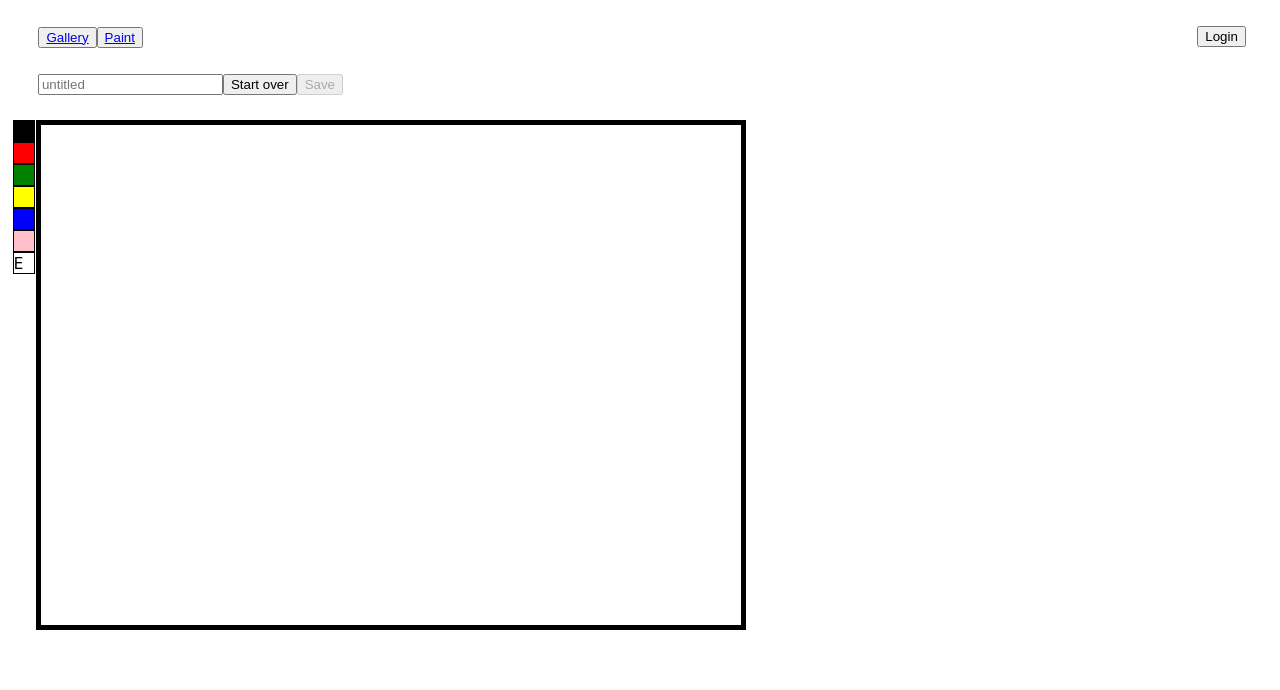
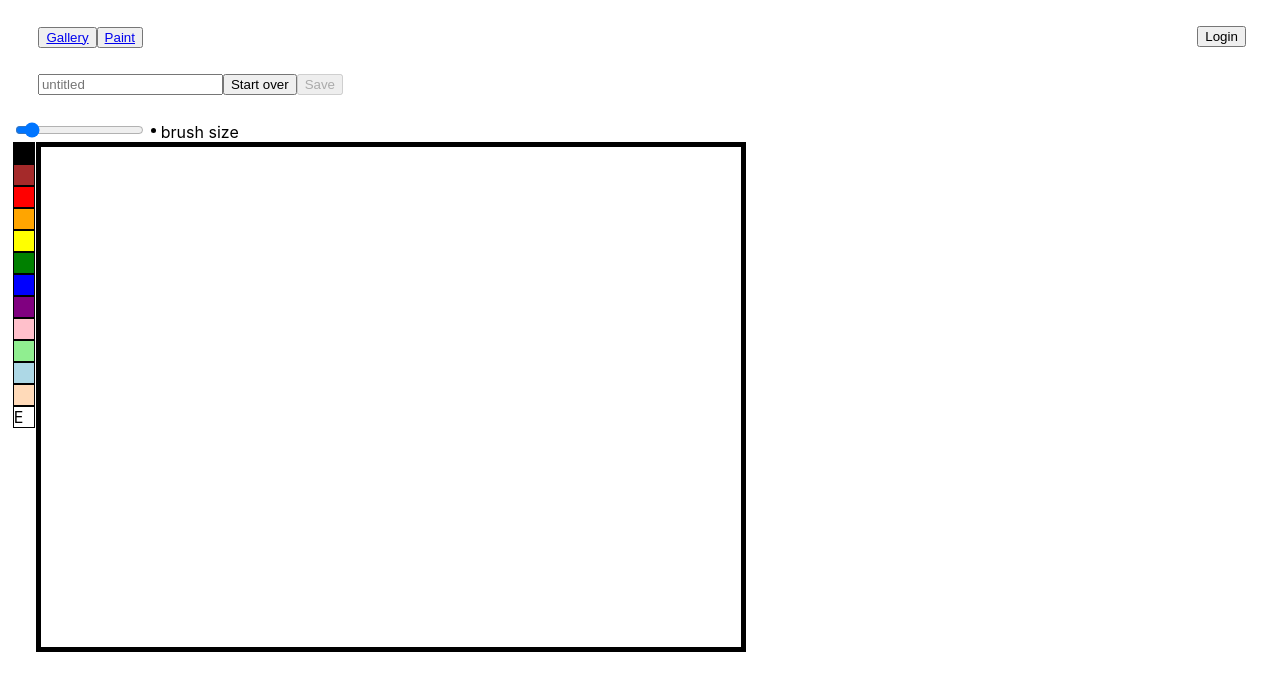
Before and after one commit to jrw192/gallery_app, a React (Create React App) app: page /paint in a window 1280 px wide. Shown: the top 690 px of the page. Built offline with nearby package versions, Linux system fonts and the light colour scheme; no server answers.

Commit message:
more canvas updates

```diff
--- a/src/App.tsx
+++ b/src/App.tsx
@@ -1,7 +1,5 @@
-import React from "react";
 import { useState, useEffect } from "react";
 import './App.css';
-import { Login } from './Login/Login';
 import { UserInfo } from './UserInfo/UserInfo';
 import { Navigation } from './Navigation/Navigation';
 import { Outlet } from "react-router-dom";
--- a/src/Canvas/Canvas.css
+++ b/src/Canvas/Canvas.css
@@ -23,7 +23,15 @@
 }
 
 .canvas {
+    aspect-ratio: auto 700 / 500;
+	border: 5px solid black;
 	display: inline-block;
-	border: 5px solid black;
 	z-index: -1;
 }
+
+.dot {
+	background-color: black;
+	border-radius: 50%;
+	display: inline-block;
+	margin:5px;
+  }
--- a/src/Canvas/Canvas.tsx
+++ b/src/Canvas/Canvas.tsx
@@ -7,13 +7,14 @@ import { SessionData } from '../SessionData';
 
 
 export const Canvas = () => {
+	const colorOptions = ['black', 'brown', 'red', 'orange', 'yellow',
+		'green', 'blue', 'purple', 'pink', 'lightgreen', 'lightblue', 'peachpuff'];
 	let canvas: HTMLCanvasElement | null;
 	const ctxRef = useRef<CanvasRenderingContext2D | null>(null);
 	const { sessionData } = useOutletContext<{ sessionData: SessionData }>();
 
-	const [myStrokeStyle, setMyStrokeStyle] = useState('');
-	const [myLineWidth, setMyLineWidth] = useState(0);
-	const [painted, setPainted] = useState(false);
+	const [brushColor, setBrushColor] = useState('');
+	const [brushSize, setBrushSize] = useState(5);
 
 	let isPainting: boolean = false;
 	let prevPos = { offsetX: 0, offsetY: 0 };
@@ -44,18 +45,18 @@ export const Canvas = () => {
 			if (ctxRef.current) {
 				ctxRef.current.lineJoin = 'round';
 				ctxRef.current.lineCap = 'round';
-				ctxRef.current.lineWidth = 5;
+				ctxRef.current.lineWidth = brushSize;
 			}
 		}
-	}, [myStrokeStyle, myLineWidth]);
+	}, [brushColor, brushSize]);
 
 	let startPainting = ({ nativeEvent }: React.MouseEvent<Element, MouseEvent>) => {
-		setPainted(true);
 		prevPos = { offsetX: nativeEvent.offsetX, offsetY: nativeEvent.offsetY };
 		isPainting = true;
+		console.log('brushSize:', brushSize);
 
 		const offSetData = { offsetX: nativeEvent.offsetX, offsetY: nativeEvent.offsetY };
-		paint(prevPos, offSetData, myStrokeStyle);
+		paint(prevPos, offSetData, brushColor);
 	}
 
 	let createLine = ({ nativeEvent }: React.MouseEvent<Element, MouseEvent>) => {
@@ -66,7 +67,7 @@ export const Canvas = () => {
 				start: { ...prevPos },
 				stop: { ...offsetData },
 			};
-			paint(prevPos, offsetData, myStrokeStyle);
+			paint(prevPos, offsetData, brushColor);
 			prevPos = offsetData;
 		}
 	}
@@ -97,24 +98,21 @@ export const Canvas = () => {
 	}
 
 	let setColor = (e: React.MouseEvent<Element, MouseEvent>) => {
-		setMyStrokeStyle(window.getComputedStyle(e.target as Element, null)
+		setBrushColor(window.getComputedStyle(e.target as Element, null)
 			.getPropertyValue('background-color'));
-		setMyLineWidth(5);
 		if (ctxRef.current) {
 			ctxRef.current.lineWidth = 5;
 		}
 	}
 
 	let erase = (e: React.MouseEvent<Element, MouseEvent>) => {
-		setMyStrokeStyle('white');
-		setMyLineWidth(20);
+		setBrushColor('white');
 		if (ctxRef.current) {
 			ctxRef.current.lineWidth = 20;
 		}
 	}
 
 	let clear = () => {
-		setPainted(false);
 		if (canvas && ctxRef.current) {
 			ctxRef.current.fillStyle = 'white';
 			ctxRef.current.fillRect(0, 0, canvas.width, canvas.height);
@@ -149,37 +147,44 @@ export const Canvas = () => {
 		}
 	}
 
+	let handleBrushSize = (e: any) => {
+		console.log('e', e.target.value);
+		setBrushSize(e.target.value);
+	}
+
 	return (
 		<div className='canvas-body'>
 			<form className='controls'>
 				<input id="titleInput" placeholder={'untitled'} required />
 				<button onClick={() => clear()}>Start over</button>
 				<button id="save-button" onClick={() => saveImage()}
-					disabled={sessionData.name.length === 0 || !painted}
+					disabled={sessionData.name.length === 0}
 				>Save</button>
 				{sessionData.name.length === 0 && <Tooltip
 					anchorSelect="#save-button"
 					content="log in to save"
 				/>}
-				{(!painted && sessionData.name.length > 0) && <Tooltip
-					anchorSelect="#save-button"
-					content="paint something before saving"
-				/>}
 			</form>
+			<div className='brush-section'>
+				<input className='range' type='range'
+					value={brushSize}
+					onChange={handleBrushSize}
+					min='1' max='50'>
+				</input>
+				<span className='dot' style={{
+					height: `${brushSize}px`,
+					width: `${brushSize}px`,
+				}}></span>
+				<span>brush size</span>
+			</div>
 			<div className='palette'>
 				<div style={{
-					backgroundColor: myStrokeStyle,
+					backgroundColor: brushColor,
 					borderRadius: '50%',
 				}}></div>
-				<div className='colorOption' style={{ backgroundColor: 'black' }} onClick={setColor}></div>
-				<div className='colorOption' style={{ backgroundColor: 'red' }} onClick={setColor}></div>
-				<div className='colorOption' style={{ backgroundColor: 'green' }} onClick={setColor}></div>
-				<div className='colorOption' style={{ backgroundColor: 'yellow' }} onClick={setColor}></div>
-				<div className='colorOption' style={{ backgroundColor: 'blue' }} onClick={setColor}></div>
-				<div className='colorOption' style={{ backgroundColor: 'pink' }} onClick={setColor}></div>
-				{/*<img src={EraserIcon} style={{height: '20px', width: '20px', border: '1px solid black'}}
-					onClick={eraserFunc}></img>*/}
-				<div style={{ height: '20px', width: '20px', border: '1px solid black' }} onClick={erase}>E</div>
+				{colorOptions.map((c) => <div className='colorOption' style={{ backgroundColor: c }} onClick={setColor}></div>)}
+				<div style={{ height: '20px', width: '20px', border: '1px solid black' }}
+					onClick={erase}>E</div>
 			</div>
 			<div>
 				<canvas className='canvas'
@@ -192,6 +197,6 @@ export const Canvas = () => {
 					onMouseMove={createLine}
 				/>
 			</div>
-		</div>
+		</div >
 	)
 };
--- a/src/Gallery/Gallery.css
+++ b/src/Gallery/Gallery.css
@@ -1,14 +1,14 @@
 .image-grid {
     display: grid;
-    grid-template-columns: repeat(auto-fit, 300px);
+    grid-template-columns: repeat(auto-fit, 375px);
 }
 
 .item {
-    margin: 2%;
+    margin: 10% 2%;
 }
 
 .image {
     border: 1px solid black;
-    height: 200px;
+    height: 250px;
     width: fit-content;
 }
--- a/src/Login/Login.tsx
+++ b/src/Login/Login.tsx
@@ -105,6 +105,7 @@ export const Login: React.FC<LoginProps> = ({ handleSession, handleClose, sessio
 					value={userData.username}
 					onChange={formModelChange}></input>
 				<input className='password-input'
+					type='password'
 					placeholder={'Password'}
 					required={true}
 					name='password'
```
Also changed, not shown: public/index.html (+0 -10 lines), 2 other files (tests, documents, lock files or other folders).
